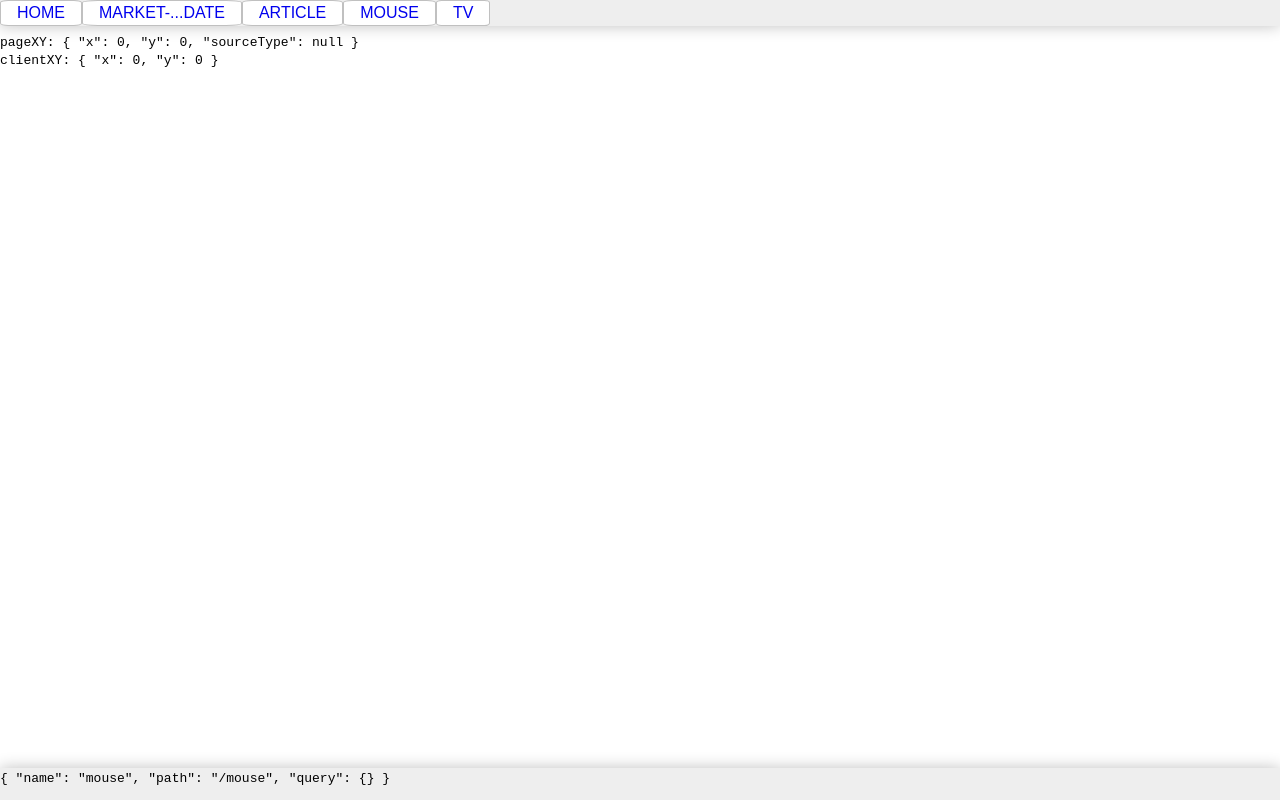
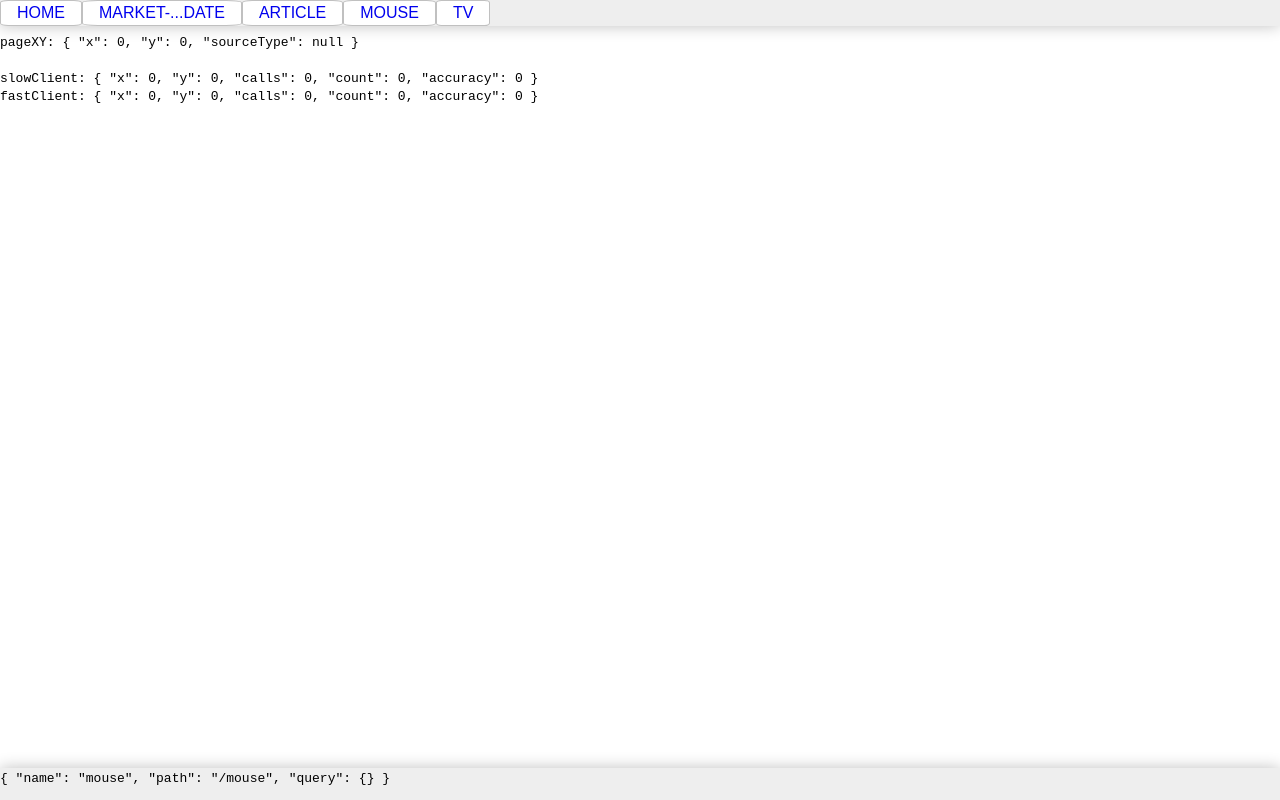
Before and after one commit to dvdrtrgn/nuxtery, a Nuxt app: page /mouse in a window 1280 px wide. Built offline with nearby package versions, Linux system fonts and the light colour scheme.

Commit message:
Refactor

```diff
--- a/composables/useMouseClient.ts
+++ b/composables/useMouseClient.ts
@@ -1,16 +1,32 @@
 import { ref, onMounted, onUnmounted } from 'vue';
 
-export default function useMyMouse () {
+export default function useMyMouse (options:any = {}) {
     const x = ref(0);
     const y = ref(0);
+    const {
+        eventFilter,
+    } = options;
+    const calls = ref(0);
+    const count = ref(0);
+    const accuracy = computed(
+        () => (count.value / calls.value * 100) | 0,
+    );
 
     function updateMouse (evt:MouseEvent) {
         x.value = evt.clientX;
         y.value = evt.clientY;
+        count.value++;
     }
 
-    onMounted(() => window.addEventListener('mousemove', updateMouse));
-    onUnmounted(() => window.removeEventListener('mousemove', updateMouse));
+    const updateMouseWrapper = (event:MouseEvent) => {
+        calls.value++;
+        return eventFilter === undefined
+            ? updateMouse(event)
+            : eventFilter(() => updateMouse(event), {} as any);
+    };
 
-    return { x, y };
+    onMounted(() => window.addEventListener('mousemove', updateMouseWrapper));
+    onUnmounted(() => window.removeEventListener('mousemove', updateMouseWrapper));
+
+    return { x, y, calls, count, accuracy };
 }
--- a/pages/mouse.vue
+++ b/pages/mouse.vue
@@ -1,12 +1,21 @@
 <script setup lang="ts">
+import { debounceFilter } from '@vueuse/core';
+
+const slow = debounceFilter(30, { maxWait: 333 });
+const fast = debounceFilter(15, { maxWait: 333 });
+
 const pageXY = useMouse();
-const clientXY = useMouseClient();
+const slowClient = useMouseClient({ eventFilter: slow });
+const fastClient = useMouseClient({ eventFilter: fast });
 </script>
 
 <template>
     <div>
         <code>pageXY: {{ pageXY }}</code>
         <br />
-        <code>clientXY: {{ clientXY }}</code>
+        <br />
+        <code>slowClient: {{ slowClient }}</code>
+        <br />
+        <code>fastClient: {{ fastClient }}</code>
     </div>
 </template>
```
Also changed, not shown: 1 other file (tests, documents, lock files or other folders).
